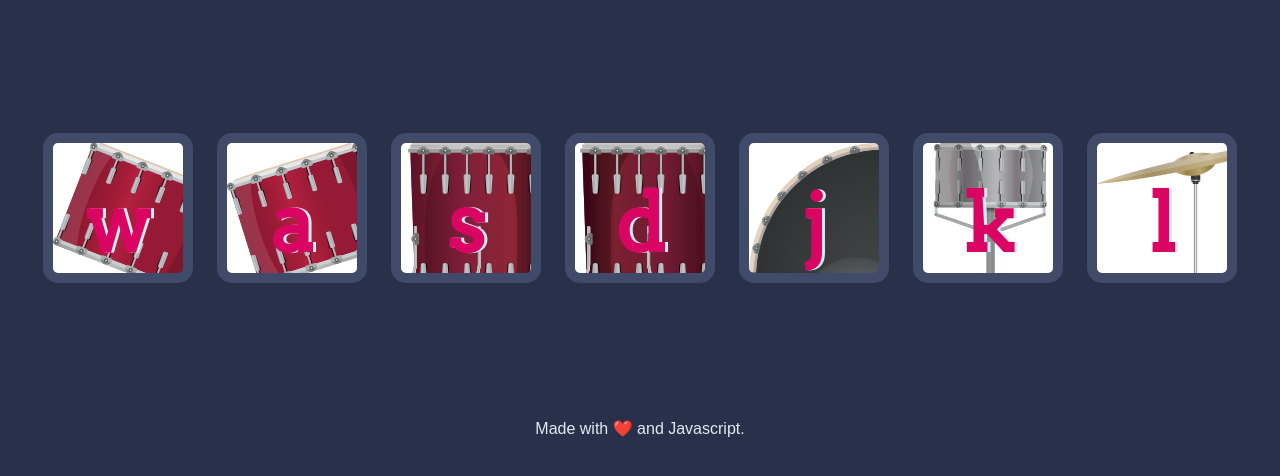
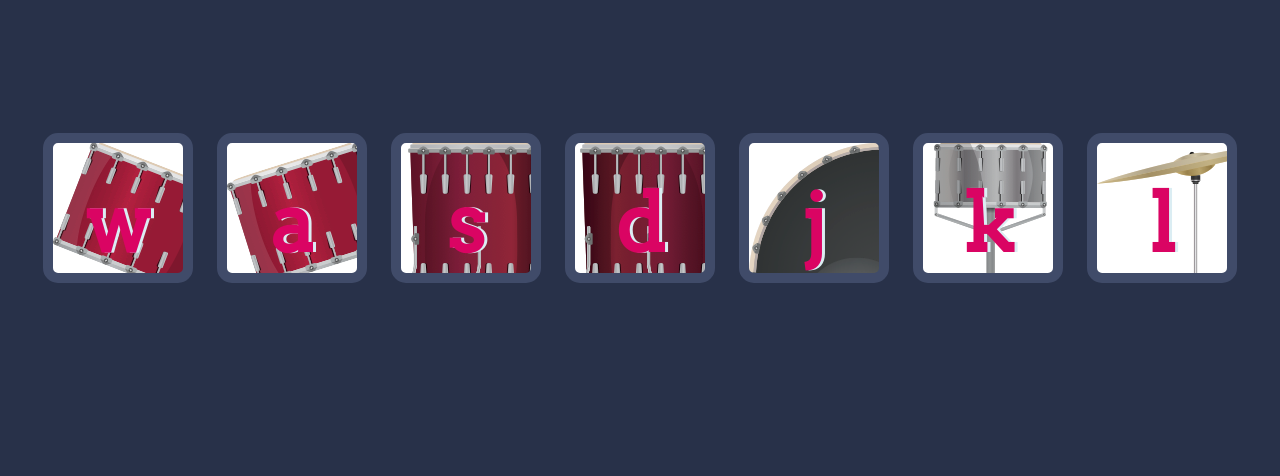
Before and after one commit to svandegrift/Drum-Kit, a plain HTML site: page index.html in a window 1280 px wide. Shown: the part 156-632 px from the top of the page. Drawn offline with Linux system fonts and the light colour scheme.

Commit message:
Remove Footer

```diff
--- a/index.html
+++ b/index.html
@@ -21,10 +21,6 @@
     <button class="l drum">l</button>
   </div>
 
-
-  <footer>
-    Made with ❤️ and Javascript.
-  </footer>
   <script src="index.js"></script>
 </body>
 
--- a/styles.css
+++ b/styles.css
@@ -9,11 +9,6 @@ h1 {
   font-family: "Arvo", cursive;
   text-shadow: 3px 0 #DA0463;
 
-}
-
-footer {
-  color: #DBEDF3;
-  font-family: sans-serif;
 }
 
 .w {
```
